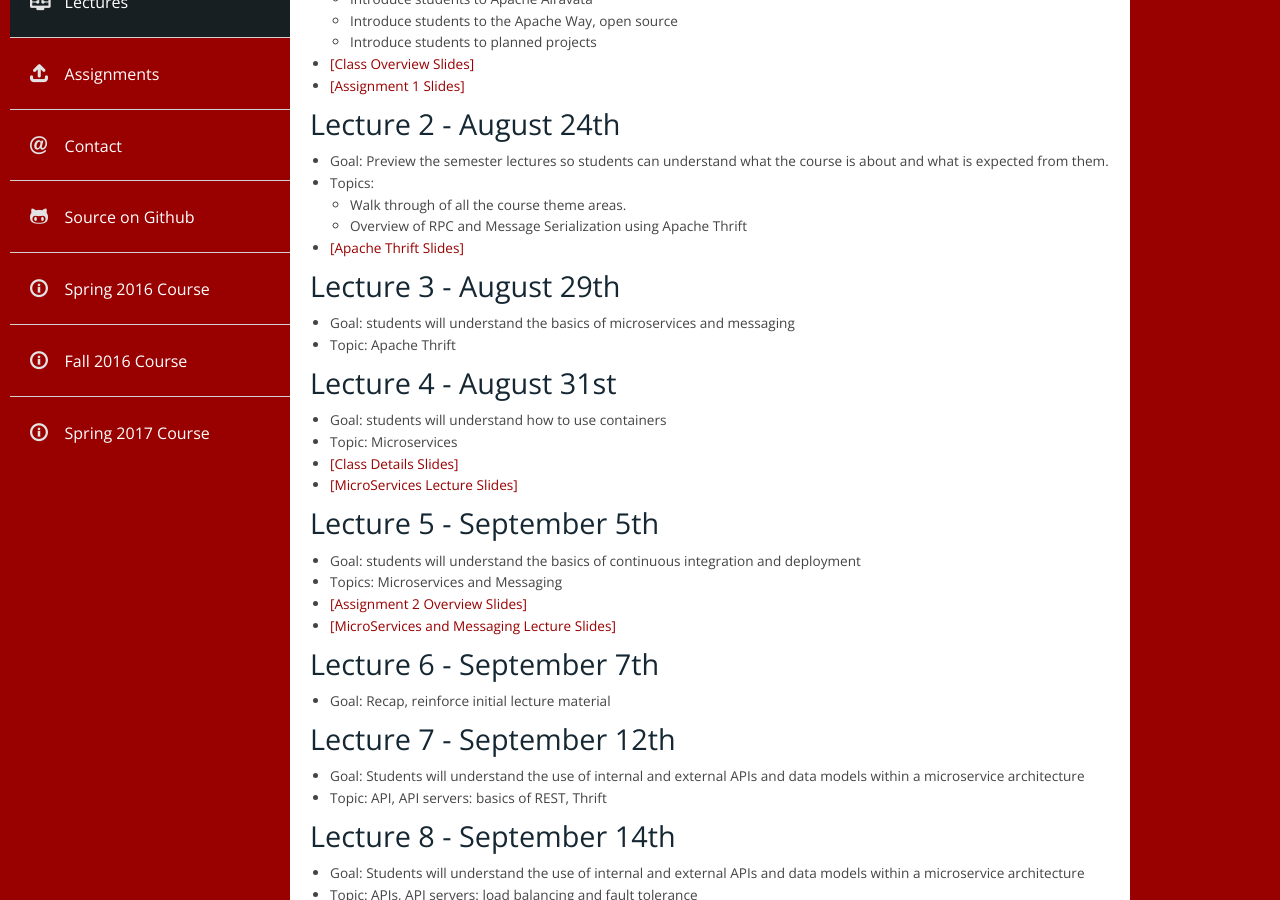
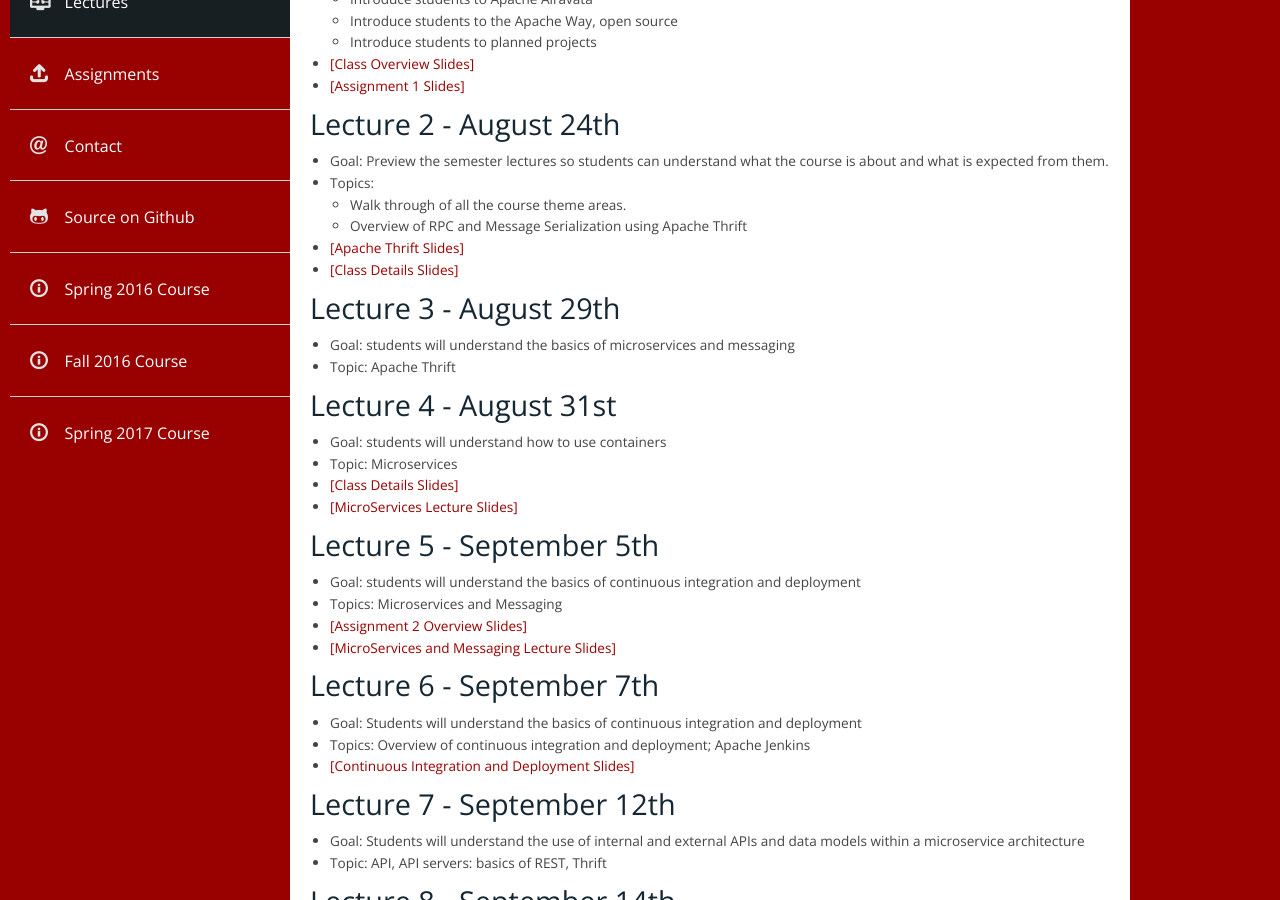
Before and after one commit to airavata-courses/airavata-courses.github.io, a Jekyll site: the page built from lectures.md, in a window 1280 px wide and 900 px high, scrolled down 256 px. Built offline with Jekyll 4.4.1, drawn with Linux system fonts in a browser that asks for light colours; our own code applies the rules of GitHub Pages for plain Markdown files.

Commit message:
Updating lecture listing to include slides for today

```diff
--- a/lectures.md
+++ b/lectures.md
@@ -24,6 +24,7 @@
     * Overview of RPC and Message Serialization using Apache Thrift
 
 * [[Apache Thrift Slides]]({{ site.url }}slides/SICE-Fall17-B649-Thrift-Introduction.pdf)
+* [[Class Details Slides]]({{ site.url }}slides/CS649Fall2017-Lecture2-Course-Details.pdf)
 
 ###  Lecture 3 - August 29th
 * Goal: students will understand the basics of microservices and messaging
@@ -32,7 +33,7 @@
 ###  Lecture 4 - August 31st
 * Goal: students will understand how to use containers
 * Topic: Microservices
-* [[Class Details Slides]]({{ site.url }}slides/CS649Fall2017-Lecture2-Course-Details.pdf)
+* [[Class Details Slides]]({{ site.url }}slides/Fall2017-CS649-GradingProjectsNotes.pptx)
 * [[MicroServices Lecture Slides]]({{ site.url }}slides/CS649-Fall2017-MicroServices.pptx)
 
 ###  Lecture 5 - September 5th
@@ -42,7 +43,10 @@
 * [[MicroServices and Messaging Lecture Slides]]({{ site.url }}slides/CS649-Fall2017-MessagingAndMicroservices.pptx)
 
 ###  Lecture 6 - September  7th
-* Goal: Recap, reinforce initial lecture material
+* Goal: Students will understand the basics of continuous integration and deployment
+* Topics: Overview of continuous integration and deployment; Apache Jenkins
+* [[Continuous Integration and Deployment Slides]]({{ site.url }}slides/Fall2017-CICDApacheJenkins.pptx)
+
 
 ###  Lecture 7 - September  12th
 * Goal: Students will understand the use of internal and external APIs and data models within a microservice architecture
```
